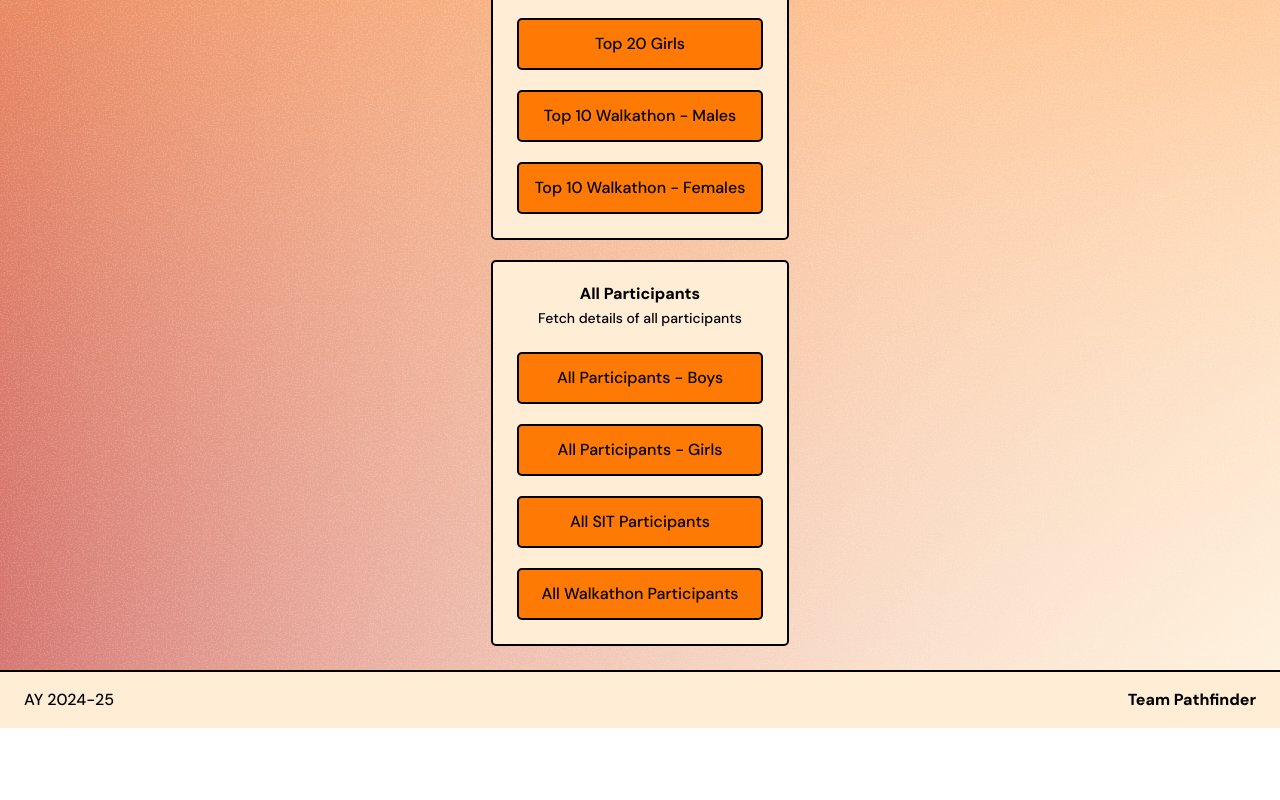
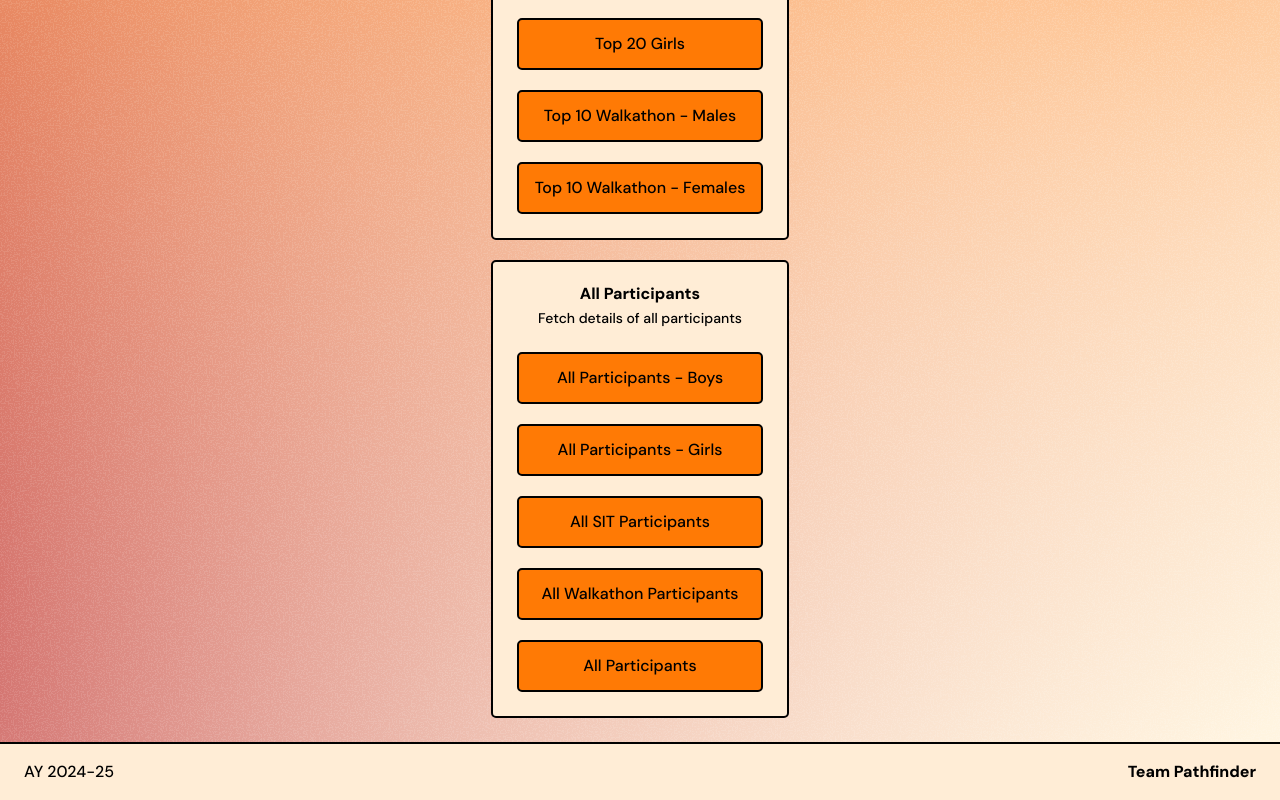
Before and after one commit to dsptanmay/marathon-16-v3, a Next.js app: page /admin in a window 1280 px wide. Shown: the part 264-1064 px from the top of the page. Before the commit the page ends 992 px from the top, so only its background shows below. Built offline with nearby package versions, Linux system fonts and the light colour scheme; what hono would draw is missing.

Commit message:
feat(admin): Added all participants button

```diff
--- a/src/app/admin/page.tsx
+++ b/src/app/admin/page.tsx
@@ -2,6 +2,7 @@ import GetAllBoysParticipantsButton from "@/components/admin/all/boys-participan
 import GetAllGirlsParticipantsButton from "@/components/admin/all/girls-participants";
 import GetAllSITParticipantsButton from "@/components/admin/all/sit-participants";
 import GetAllWalkathonParticipantsButton from "@/components/admin/all/walkathon-participants";
+import GetAllParticipantsButton from "@/components/admin/all/all-participants";
 import Top20BoysButton from "@/components/admin/top/boys-20";
 import Top20GirlsButton from "@/components/admin/top/girls-20";
 import Top10WalkathonFemales from "@/components/admin/top/walkathon-10-females";
@@ -41,6 +42,7 @@ function AdminPage() {
           <GetAllGirlsParticipantsButton />
           <GetAllSITParticipantsButton />
           <GetAllWalkathonParticipantsButton />
+          <GetAllParticipantsButton />
         </CardContent>
       </Card>
     </div>
```
